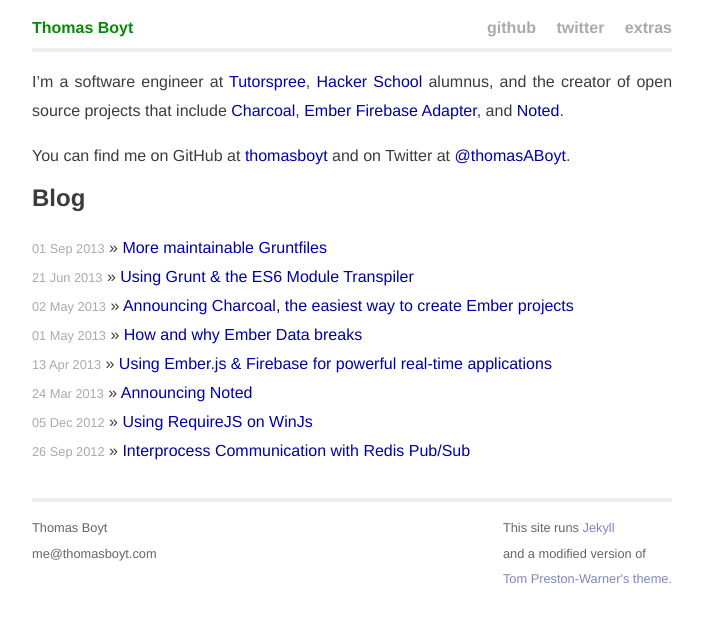
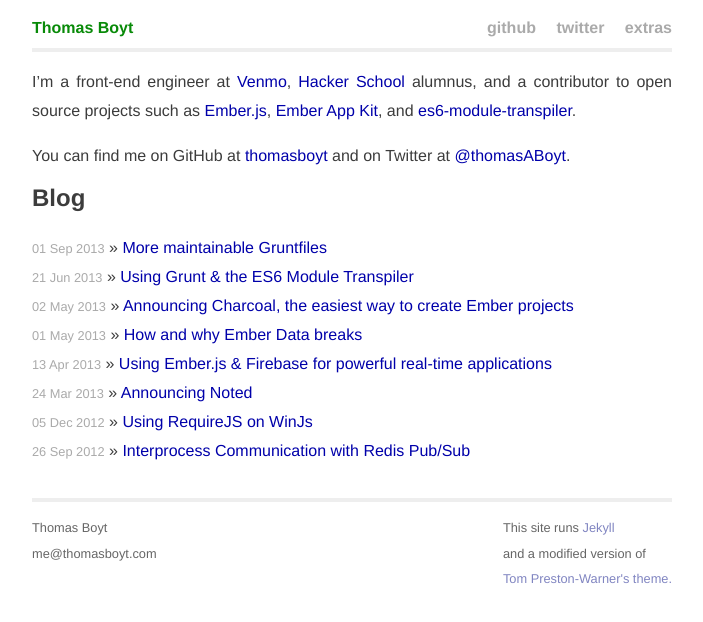
Before and after one commit to thomasboyt/thomasboyt.github.com, a Jekyll site: the page built from index.md, in a window 1280 px wide. Shown: the top 622 px of the page, without its empty margins (288-991 px from the left). Built offline with Jekyll 4.4.1, drawn with Linux system fonts in a browser that asks for light colours; Markdown is read by kramdown in place of the engine named in the settings.

Commit message:
Oh god so out of date

```diff
--- a/index.md
+++ b/index.md
@@ -4,7 +4,7 @@
 permalink: index.html
 ---
 
-I'm a software engineer at [Tutorspree](http://tutorspree.com), [Hacker School](http://hackerschool.com) alumnus, and the creator of open source projects that include [Charcoal](https://github.com/thomasboyt/charcoal), [Ember Firebase Adapter](https://github.com/thomasboyt/ember-firebase-adapter), and [Noted](http://noted.herokuapp.com/).
+I'm a front-end engineer at [Venmo](https://venmo.com), [Hacker School](http://hackerschool.com) alumnus, and a contributor to open source projects such as [Ember.js](http://emberjs.com), [Ember App Kit](https://github.com/iamstef/ember-app-kit), and [es6-module-transpiler](https://github.com/square/es6-module-transpiler).
 
 You can find me on GitHub at [thomasboyt](https://github.com/thomasboyt) and on Twitter at [@thomasABoyt](http://twitter.com/thomasABoyt).
 
```
Also changed, not shown: extras.md (+0 -1 lines).
